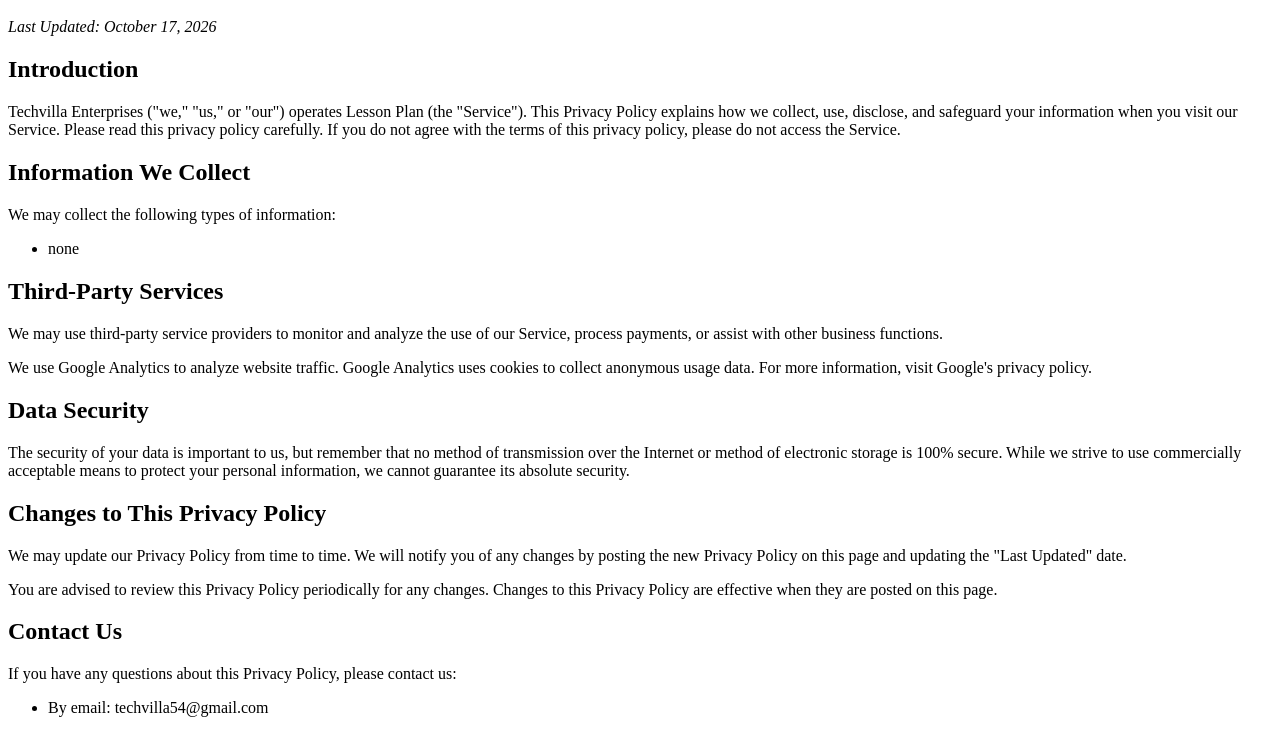
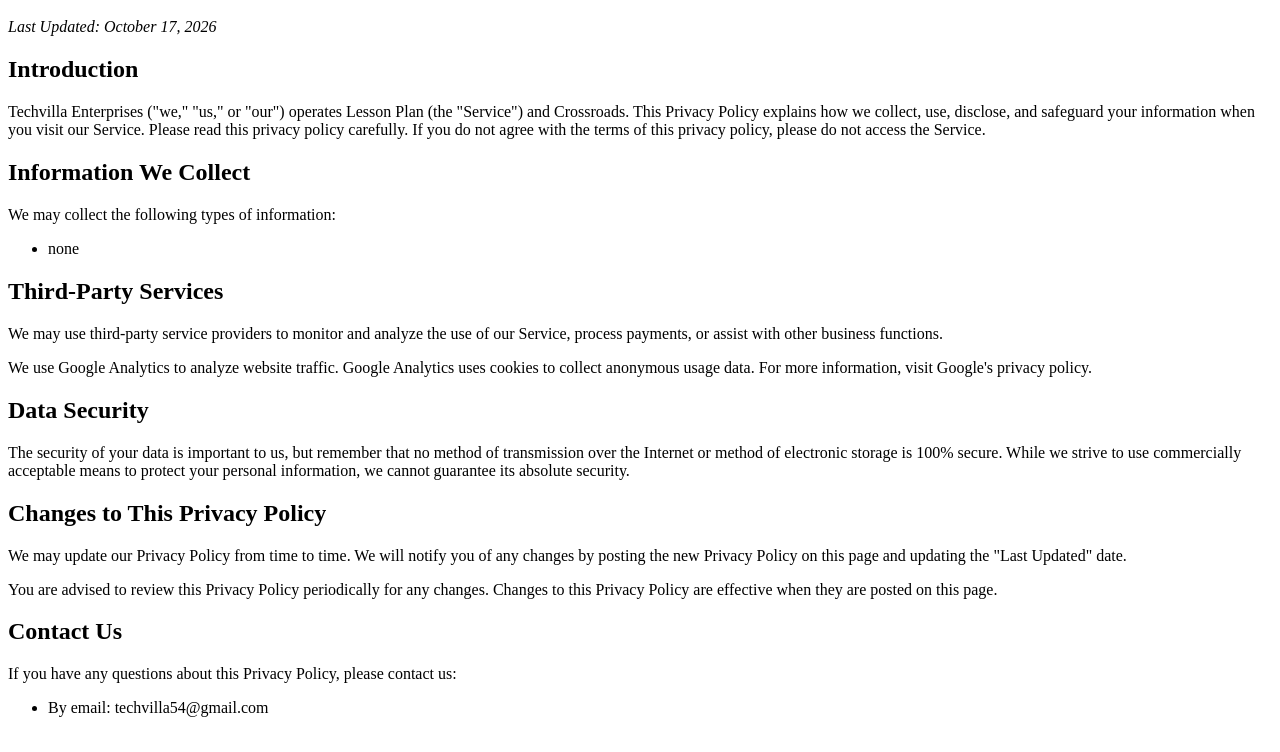
Before and after one commit to tecstar-coder/privacy-policy, a plain HTML site: page index.html in a window 1280 px wide. Shown: the part 48-800 px from the top of the page. Drawn offline with Linux system fonts and the light colour scheme.

Commit message:
Update index.html

```diff
--- a/index.html
+++ b/index.html
@@ -2,7 +2,7 @@
 <p><em>Last Updated: October 17, 2026</em></p>
 
 <h2>Introduction</h2>
-<p>Techvilla Enterprises (&quot;we,&quot; &quot;us,&quot; or &quot;our&quot;) operates Lesson Plan (the &quot;Service&quot;). This Privacy Policy explains how we collect, use, disclose, and safeguard your information when you visit our Service. Please read this privacy policy carefully. If you do not agree with the terms of this privacy policy, please do not access the Service.</p>
+<p>Techvilla Enterprises (&quot;we,&quot; &quot;us,&quot; or &quot;our&quot;) operates Lesson Plan (the &quot;Service&quot;) and Crossroads. This Privacy Policy explains how we collect, use, disclose, and safeguard your information when you visit our Service. Please read this privacy policy carefully. If you do not agree with the terms of this privacy policy, please do not access the Service.</p>
 
 
 <h2>Information We Collect</h2>
```
